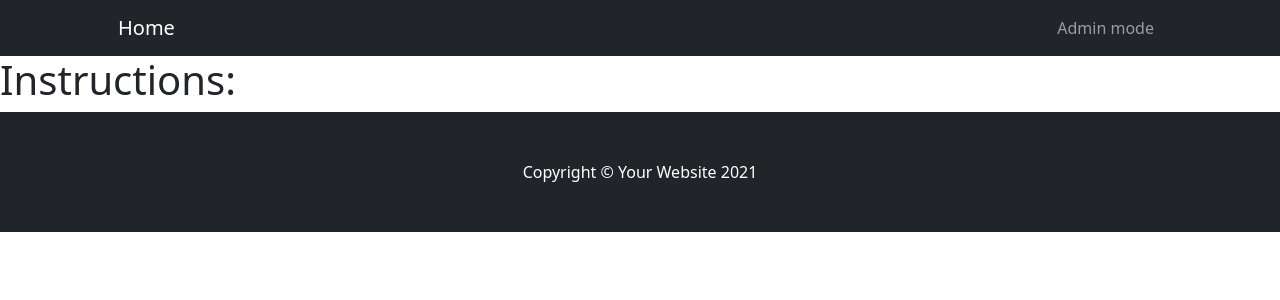
After one commit to 2002057/ICT2101-2201-Team-Project-P1-1, a Flask app: page /instructions in a window 1280 px wide. The commit adds this page. Shown: the top 300 px of the page. Run offline with Flask 2, Linux system fonts and the light colour scheme; some libraries are stand-ins or nearby versions.

Commit message:
added instruction.html

```diff
--- a/App.py
+++ b/App.py
@@ -8,6 +8,43 @@ def Index():
     return render_template("home.html")
 
 
+#Hash and check password
+#Redirect back to adminlogin if failed
+#Redirect to admin page if success
+@app.route('/adminauth', methods=['POST'])
+def adminAuth():
+    password = request.form['password'].replace('\"','')
+    pwhash = hashlib.sha256(password.encode('utf-8')).hexdigest()
+    with open('static\\pwhash') as f:
+        lines = f.readlines()
+    result = bool(pwhash == lines[0])
+    if result:
+        session["name"] = "admin"
+        return json.dumps({'success':True, 'text':result}), 200, {'ContentType':'application/json'}
+    else:
+        session["name"] = "none"
+        return json.dumps({'success':False, 'text':lines[0], 'pwhash':pwhash, 'password':password}), 200, {'ContentType':'application/json'}
+
+#AJAX Request handling for challenge creation saving
+@app.route('/receivedata', methods=['POST'])
+def receivedata():
+    mapStr = request.form['map']
+    fileName = request.form['name']
+    map = json.loads(mapStr)
+    if not fileName:
+        print('emptyfilename')
+        return json.dumps({'success':False, 'text':'Challenge not saved'}), 200, {'ContentType':'application/json'}
+    try:
+        with open("challenges\\"+fileName+".txt", "w") as fo:
+            fo.write(mapStr)
+        return json.dumps({'success':True, 'text':'Challenge saved'}), 200, {'ContentType':'application/json'}
+    except:
+        return json.dumps({'success':False, 'text':'Challenge not saved'}), 200, {'ContentType':'application/json'}
+
+#Route to instructions page
+@app.route('/instructions')
+def InstructionPage():
+    return render_template("instructions.html")
 
 if __name__ == "__main__":
     app.run(debug=True)
--- /dev/null
+++ b/templates/instructions.html
@@ -0,0 +1,38 @@
+<!DOCTYPE html>
+<html lang="en">
+    <head>
+        <meta charset="utf-8" />
+        <meta name="viewport" content="width=device-width, initial-scale=1, shrink-to-fit=no" />
+        <meta name="description" content="" />
+        <meta name="author" content="" />
+        <title>Web Portal for Robotic Car</title>
+        <!-- Bootstrap icons-->
+        <link href="https://cdn.jsdelivr.net/npm/bootstrap-icons@1.4.1/font/bootstrap-icons.css" rel="stylesheet" />
+        <!-- Core theme CSS (includes Bootstrap)-->
+        <link href="/static/css/styles.css" rel="stylesheet" />
+    </head>
+    <body>
+        <!-- Responsive navbar-->
+        <nav class="navbar navbar-expand-lg navbar-dark bg-dark">
+            <div class="container px-lg-5">
+                <a class="navbar-brand" href="/">Home</a>
+                <button class="navbar-toggler" type="button" data-bs-toggle="collapse" data-bs-target="#navbarSupportedContent" aria-controls="navbarSupportedContent" aria-expanded="false" aria-label="Toggle navigation"><span class="navbar-toggler-icon"></span></button>
+                <div class="collapse navbar-collapse" id="navbarSupportedContent">
+                    <ul class="navbar-nav ms-auto mb-2 mb-lg-0">
+                        <li class="nav-item"><a class="nav-link" href="/adminlogin">Admin mode</a></li>
+                    </ul>
+                </div>
+            </div>
+        </nav>
+        <!--Page Content-->
+        <h1 class="instruction title">Instructions:</h1>
+        <!-- Footer-->
+        <footer class="py-5 bg-dark">
+            <div class="container"><p class="m-0 text-center text-white">Copyright &copy; Your Website 2021</p></div>
+        </footer>
+        <!-- Bootstrap core JS-->
+        <script src="https://cdn.jsdelivr.net/npm/bootstrap@5.1.3/dist/js/bootstrap.bundle.min.js"></script>
+        <!-- Core theme JS-->
+        <script src="js/scripts.js"></script>
+    </body>
+</html>
```
Also changed, not shown: static/js/scripts.js (+8 -0 lines), templates/home.html (+15 -14 lines).
